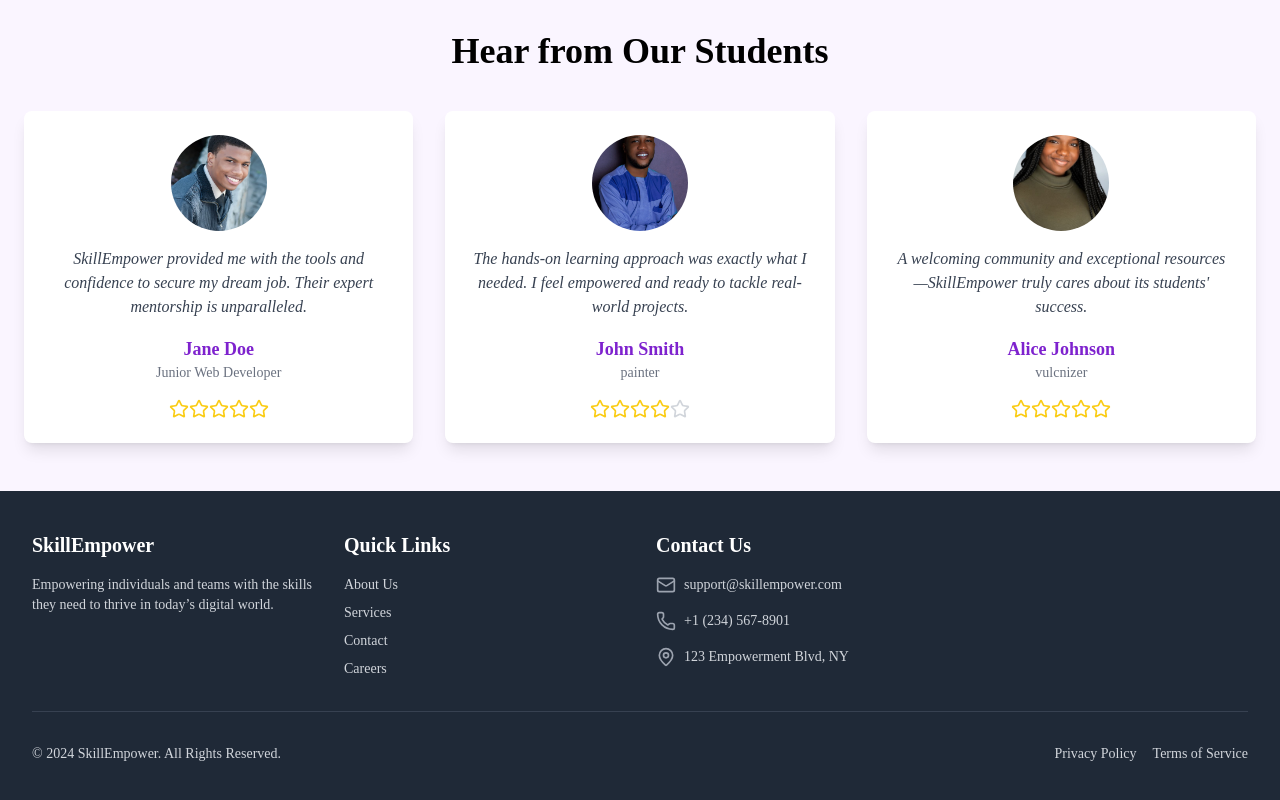
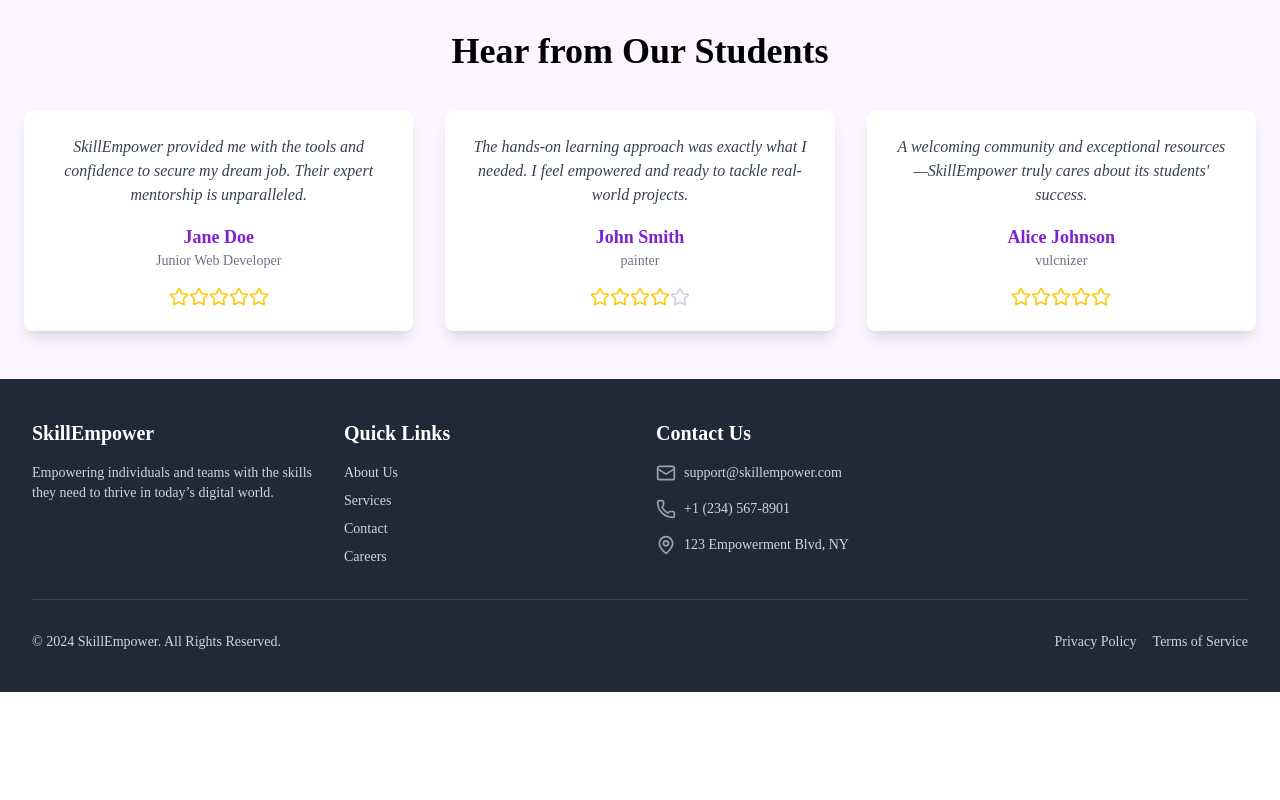
Before and after one commit to Kaycee34/SkillEmpower, a React (Vite) app: page / in a window 1280 px wide. Shown: the part 2908-3708 px from the top of the page. After the commit the page ends 3600 px from the top, so only its background shows below. Built offline with nearby package versions, Linux system fonts and the light colour scheme.

Commit message:
fixing vercel error

```diff
--- a/src/components/studentsOverview.jsx
+++ b/src/components/studentsOverview.jsx
@@ -2,9 +2,9 @@ import { useEffect } from "react";
 import AOS from "aos";
 import "aos/dist/aos.css"; // Import AOS styles
 import { Star } from "lucide-react";
-import jane from '../assets/janeDoe.jpg'
-import john from '../assets/johnSmith.jpg'
-import alice from '../assets/Alicejohnson.jpg'
+// import jane from '../assets/janeDoe.jpg'
+// import john from '../assets/johnSmith.jpg'
+// import alice from '../assets/Alicejohnson.jpg'
 
 const Testimonials = () => {
   useEffect(() => {
@@ -22,7 +22,7 @@ const Testimonials = () => {
         "SkillEmpower provided me with the tools and confidence to secure my dream job. Their expert mentorship is unparalleled.",
       rating: 5,
       role: "Junior Web Developer",
-      imgs: jane
+      // imgs: jane
     },
     {
       name: "John Smith",
@@ -30,7 +30,7 @@ const Testimonials = () => {
         "The hands-on learning approach was exactly what I needed. I feel empowered and ready to tackle real-world projects.",
       rating: 4,
       role: 'painter',
-      imgs: john
+      // imgs: john
     },
     {
       name: "Alice Johnson",
@@ -38,7 +38,7 @@ const Testimonials = () => {
         "A welcoming community and exceptional resources—SkillEmpower truly cares about its students' success.",
       rating: 5,
       role: 'vulcnizer',
-      imgs: alice
+      // imgs: alice
     },
   ];
 
@@ -62,9 +62,7 @@ const Testimonials = () => {
               data-aos-delay={`${index * 150}`} // Staggered delays
             >
               {/* Quote Icon */}
-              <div className="flex justify-center mb-4">
-                <img src={testimonial.imgs} className="w-24 h-24 rounded-full object-cover" alt="Jane Doe" />
-              </div>
+
 
               {/* Feedback */}
               <p
```
